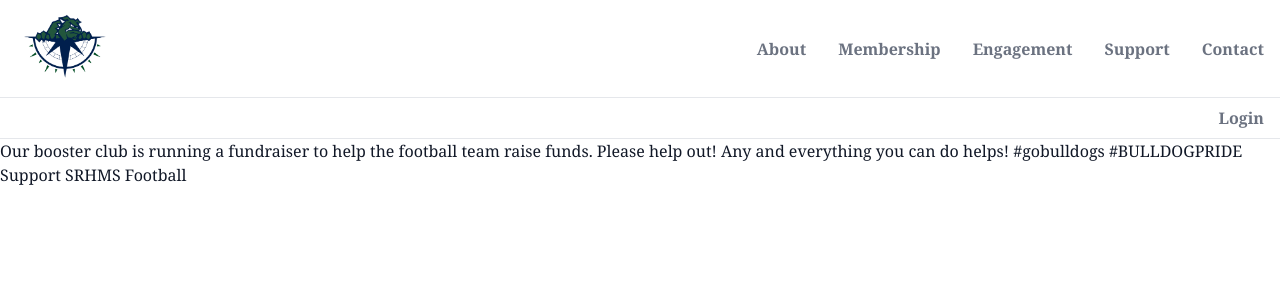
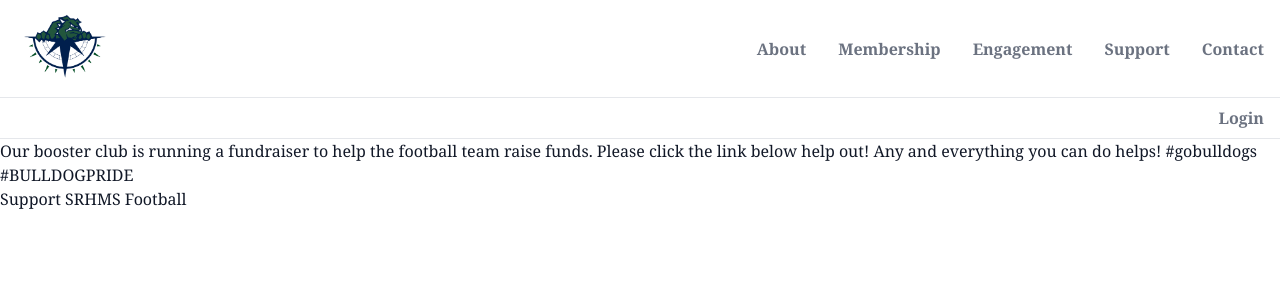
Before and after one commit to philihp/srmhsalumni, a Next.js app: page /support in a window 1280 px wide. Shown: the top 300 px of the page. Built offline with nearby package versions, Linux system fonts and the light colour scheme; no server answers; what @tailwindcss/custom-forms, @tailwindcss/typography would draw is missing.

Commit message:
Update support.js

```diff
--- a/pages/support.js
+++ b/pages/support.js
@@ -4,7 +4,7 @@ const Support = () => (
   <div>
     <p>
       Our booster club is running a fundraiser to help the football team raise
-      funds. Please help out! Any and everything you can do helps! #gobulldogs
+      funds. Please click the link below help out! Any and everything you can do helps! #gobulldogs
       #BULLDOGPRIDE
     </p>
     <p>
```
